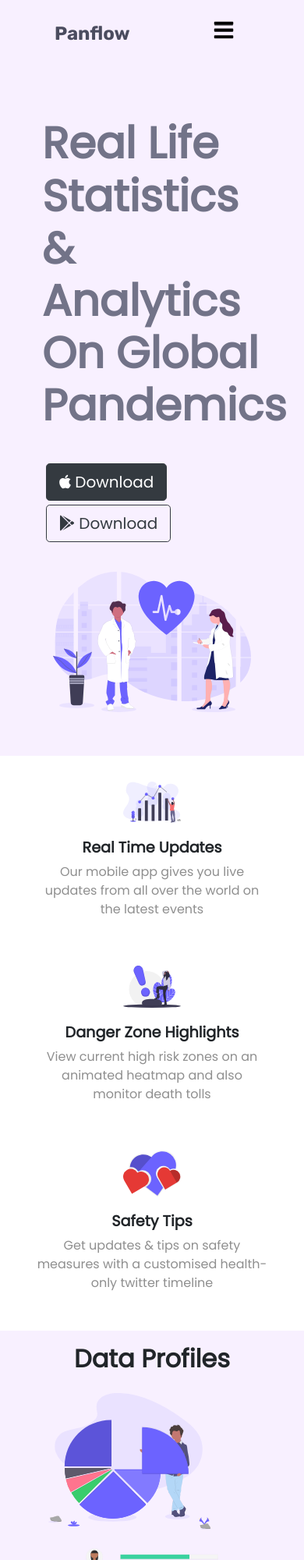
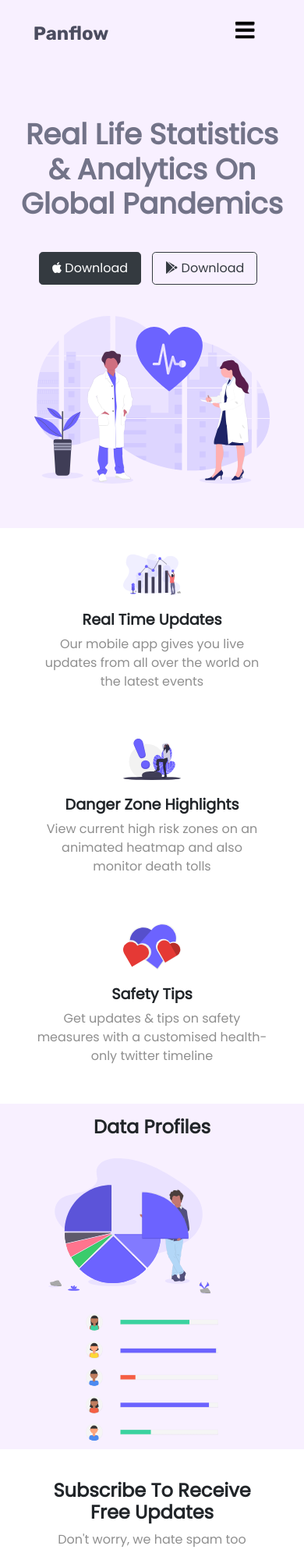
Before and after one commit to kadetXx/panflow, a plain HTML site: page index.html in a window 390 px wide. Shown: the top 2000 px of the page at 78% size. Drawn offline with nearby package versions, Linux system fonts and the light colour scheme.

Commit message:
added media queries

```diff
--- a/css/styles.css
+++ b/css/styles.css
@@ -205,5 +205,37 @@ button:focus {
     position: static;
     text-align: center;
   }
+}
 
+@media (max-width: 767px) {
+
+  h1 {
+    font-size: 2.3rem;
+  }
+
+  h2 {
+    font-size: 1.5rem;
+  }
+
+  #title {
+    background-color: rgb(248, 240, 255);
+    padding: 3% 3% 12%;
+  }
+  .top-col {
+    margin: auto;
+    padding-bottom: 3%;
+    text-align: center;
+  }
+
+  .my-btn-lg {
+    font-size: 1rem;
+  }
+
+  .social-icons {
+    font-size: 12px;
+  }
+
+  .copyright-text {
+    font-size: 13px;
+  }
 }
--- a/index.html
+++ b/index.html
@@ -48,8 +48,8 @@
         <div class="col-md-6 top-col left-top-div">
           <h1>Real Life Statistics & Analytics On Global Pandemics</h1>
           <div id="download-btn-div">
-            <button class="btn btn-dark btn-lg"><i class="fab fa-apple"></i> Download</button>
-            <button class="btn btn-outline-dark btn-lg"><i class="fab fa-google-play"></i></i> Download</button>
+            <button class="btn btn-dark btn-lg my-btn-lg"><i class="fab fa-apple"></i> Download</button>
+            <button class="btn btn-outline-dark btn-lg my-btn-lg"><i class="fab fa-google-play"></i></i> Download</button>
           </div>
         </div>
         <div class="col-md-6 img-div top-col right-top-div">
@@ -103,8 +103,8 @@
 
   <section id="newsletter">
     <div class="container-fluid newsletter-text">
-      <h2>Subscribe To Receive Free Daily Pandemic <br> Updates</h2>
-      <p>Don't worry, we hate spam as much as you do</p>
+      <h2>Subscribe To Receive Free Updates</h2>
+      <p>Don't worry, we hate spam too</p>
     </div>
     <form class="Subscribe-form">
       <input class="email-field" type="email" placeholder="Your email">
@@ -121,7 +121,7 @@
       <a href="https://instagram.com/techkadet" target="_blank"><i class="fab fa-instagram fa-2x"></i></a>
     </div>
     <div class="container-fluid">
-      <p class="copyright-text">© copyright 2020 - Kadet | All rights reserved</p>
+      <p class="copyright-text">© copyright 2020 - Kadet</p>
     </div>
   </section>
 
```
